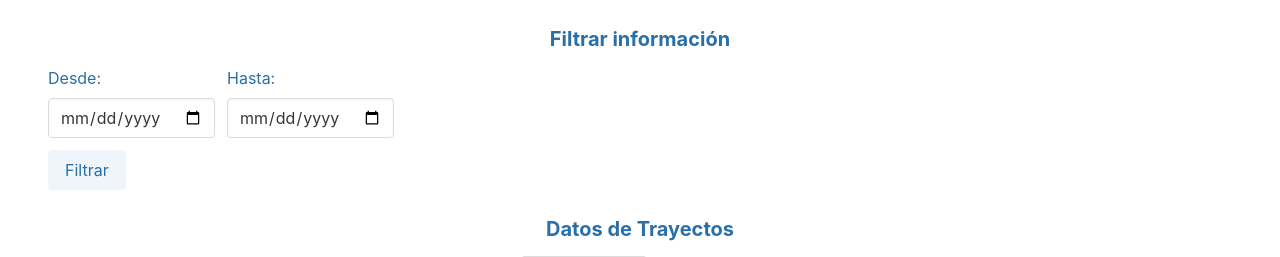
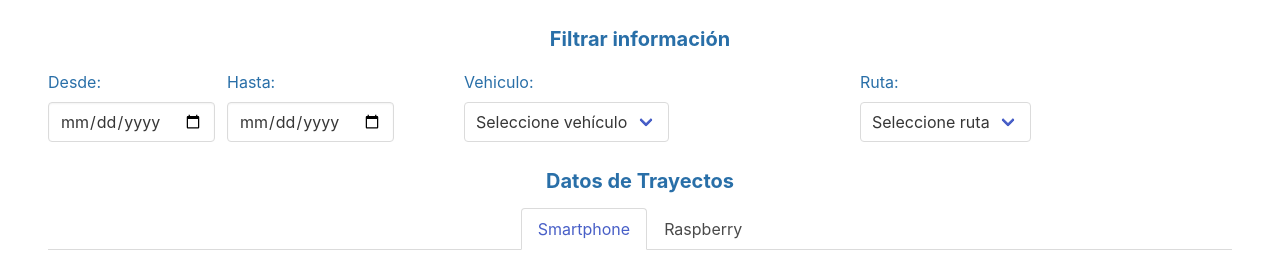
Before and after one commit to santiagoYps/ICRDSWeb, a Flask app: page / in a window 1280 px wide. Shown: the part 84-341 px from the top of the page. Run offline with Flask 2, Linux system fonts and the light colour scheme; data that the repository does not hold is empty.

Commit message:
IMPL: filter by vehicle and filter by route

```diff
--- a/templates/index.html
+++ b/templates/index.html
@@ -26,7 +26,9 @@
 			<div class="block">
 				<h5 class="is-size-5 has-text-weight-bold has-text-info-dark has-text-centered">Filtrar información</h5>
 
-				<div class="level is-mobile is-align-items-flex-end my-3">
+				<div class="columns is-mobile is-centered is-multiline mt-1">
+					<div class="column">
+						<div class="level is-mobile">
 							<div class="level-left is-align-items-flex-end">
 								<div class="level-item">
 									<div class="field">
@@ -44,20 +46,65 @@
 										</div>
 									</div>
 								</div>
-						<div class="level-item pb-1">
-							<span id="clear-date-filter" class="icon icon-image icon-clear is-hidden"></span>
+								<div class="level-item pb-2">
+									<span id="clear-date-filter" class="icon icon-image icon-clear is-invisible"></span>
+								</div>
 							</div>
 						</div>
 					</div>
 
+					<div class="column">
 						<div class="level is-mobile">
-					<div class="level-left">
+							<div class="level-left is-align-items-flex-end">
 								<div class="level-item">
-							<button id="date-filter-btn" class="button is-info is-light">Filtrar</button>
+									<div class="field">
+										<label class="label has-text-weight-normal has-text-info-dark">Vehiculo:</label>
+										<div class="control">
+											<div class="select">
+												<select name="vehicle-filter" id="vehicle-filter">
+													<option selected disabled>Seleccione vehículo</option>
+													<option value="Vehículo 1">Vehículo 1</option>
+													<option value="Vehículo 2">Vehículo 2</option>
+													<option value="Vehículo 3">Vehículo 3</option>
+													<option value="Vehículo 4">Vehículo 4</option>
+												</select>
+											</div>
+										</div>
+									</div>
+								</div>
+								<div class="level-item pb-2">
+									<span id="clear-vehicle-filter" class="icon icon-image icon-clear is-invisible"></span>
+								</div>
 							</div>
 						</div>
 					</div>
 
+					<div class="column">
+						<div class="level is-mobile">
+							<div class="level-left is-align-items-flex-end">
+								<div class="level-item">
+									<div class="field">
+										<label class="label has-text-weight-normal has-text-info-dark">Ruta:</label>
+										<div class="control">
+											<div class="select">
+												<select name="route-filter" id="route-filter">
+													<option selected disabled>Seleccione ruta</option>
+													<option value="Ruta 1">Ruta 1</option>
+													<option value="Ruta 2">Ruta 2</option>
+													<option value="Ruta 3">Ruta 3</option>
+													<option value="Ruta 4">Ruta 4</option>
+												</select>
+											</div>
+										</div>
+									</div>
+								</div>
+								<div class="level-item pb-2">
+									<span id="clear-route-filter" class="icon icon-image icon-clear is-invisible"></span>
+								</div>
+							</div>
+						</div>
+					</div>
+				</div>
 			</div>
 
 			<h5 class="is-size-5 has-text-weight-bold has-text-info-dark has-text-centered">Datos de Trayectos</h5>
```
Also changed, not shown: static/js/index.js (+129 -26 lines). Lines whose indentation alone changed are shown as unchanged.
